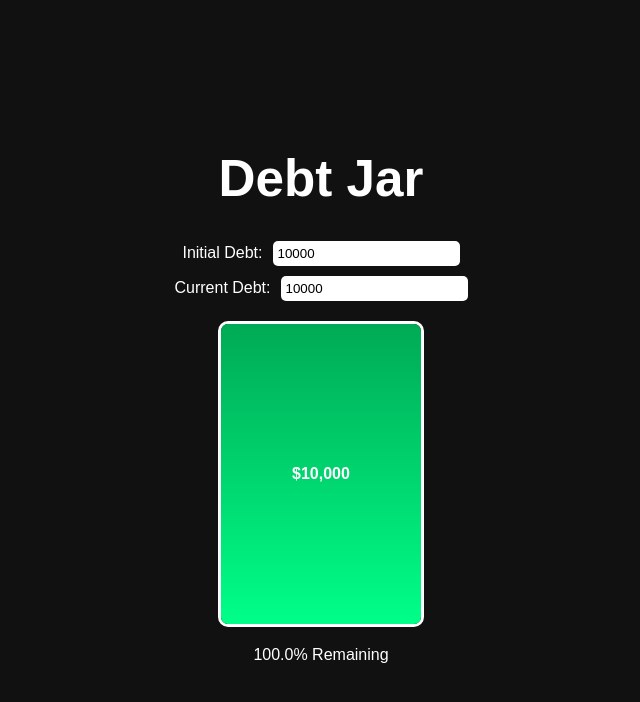
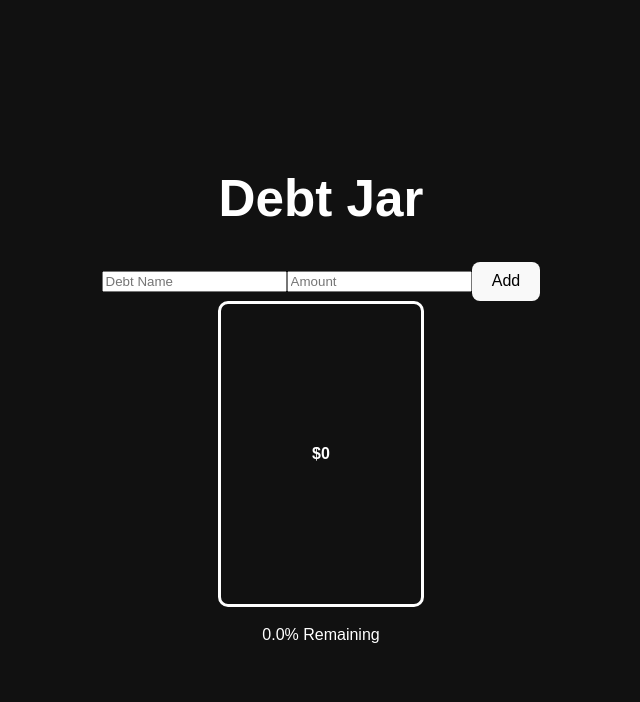
Before and after one commit to Danieltdasilva/debt-jar, a React (Vite) app in the folder debt-jar/: page / in a window 1280 px wide. Shown: the top 702 px of the page, without its empty margins (319-959 px from the left). Built offline with nearby package versions, Linux system fonts and the light colour scheme.

Commit message:
manually adding debts

```diff
--- a/debt-jar/src/App.jsx
+++ b/debt-jar/src/App.jsx
@@ -2,60 +2,121 @@ import { useState, useEffect } from "react";
 import "./App.css";
 
 function App() {
-  const [initialDebt, setInitialDebt] = useState(10000);
-  const [currentDebt, setCurrentDebt] = useState(10000);
+  const [debts, setDebts] = useState([]);
+  const [newDebtName, setNewDebtName] = useState("");
+  const [newDebtAmount, setNewDebtAmount] = useState("");
 
-  // Load saved data
+  // Load from localStorage
   useEffect(() => {
-    const saved = JSON.parse(localStorage.getItem("debtData"));
+    const saved = JSON.parse(localStorage.getItem("debts"));
     if (saved) {
-      setInitialDebt(saved.initialDebt);
-      setCurrentDebt(saved.currentDebt);
+      setDebts(saved);
     }
   }, []);
 
-  // Save data
+  // Save to localStorage
   useEffect(() => {
-    localStorage.setItem(
-      "debtData",
-      JSON.stringify({ initialDebt, currentDebt })
+    localStorage.setItem("debts", JSON.stringify(debts));
+  }, [debts]);
+
+  const addDebt = () => {
+    if (!newDebtName || !newDebtAmount) return;
+
+    const amount = Number(newDebtAmount);
+
+    const newDebt = {
+      id: Date.now(),
+      name: newDebtName,
+      initialAmount: amount,
+      currentAmount: amount,
+    };
+
+    setDebts((prev) => [...prev, newDebt]);
+    setNewDebtName("");
+    setNewDebtAmount("");
+  };
+
+  const updateDebt = (id, newAmount) => {
+    setDebts((prev) =>
+      prev.map((debt) =>
+        debt.id === id
+          ? {
+            ...debt,
+            currentAmount: newAmount < 0 ? 0 : newAmount,
+          }
+          : debt
+      )
     );
-  }, [initialDebt, currentDebt]);
+  };
+
+  // Derived totals
+  const totalInitialDebt = debts.reduce(
+    (sum, debt) => sum + debt.initialAmount,
+    0
+  );
+
+  const totalCurrentDebt = debts.reduce(
+    (sum, debt) => sum + debt.currentAmount,
+    0
+  );
 
   const percentageRemaining =
-    initialDebt > 0 ? (currentDebt / initialDebt) * 100 : 0;
+    totalInitialDebt > 0
+      ? (totalCurrentDebt / totalInitialDebt) * 100
+      : 0;
 
   return (
     <div className="container">
       <h1>Debt Jar</h1>
 
-      <div className="inputs">
-        <label>
-          Initial Debt:
+      {/* Add Debt Section */}
+      <div className="add-debt">
+        <input
+          type="text"
+          placeholder="Debt Name"
+          value={newDebtName}
+          onChange={(e) => setNewDebtName(e.target.value)}
+        />
+
         <input
           type="number"
-            value={initialDebt}
-            onChange={(e) => setInitialDebt(Number(e.target.value))}
+          placeholder="Amount"
+          value={newDebtAmount}
+          onChange={(e) => setNewDebtAmount(e.target.value)}
         />
-        </label>
 
-        <label>
-          Current Debt:
+        <button onClick={addDebt}>Add</button>
+      </div>
+
+      {/* Debt List */}
+      <div className="debt-list">
+        {debts.map((debt) => (
+          <div
+            key={debt.id}
+            className={`debt-item ${debt.currentAmount === 0 ? "paid" : ""
+              }`}
+          >
+            <span>{debt.name}</span>
+
             <input
               type="number"
-            value={currentDebt}
-            onChange={(e) => setCurrentDebt(Number(e.target.value))}
+              value={debt.currentAmount}
+              onChange={(e) =>
+                updateDebt(debt.id, Number(e.target.value))
+              }
             />
-        </label>
+          </div>
+        ))}
       </div>
 
+      {/* Jar Visualization */}
       <div className="jar">
         <div
           className="jar-fill"
           style={{ height: `${percentageRemaining}%` }}
         />
         <div className="jar-text">
-          ${currentDebt.toLocaleString()}
+          ${totalCurrentDebt.toLocaleString()}
         </div>
       </div>
 
```
Lines whose indentation alone changed are shown as unchanged.
